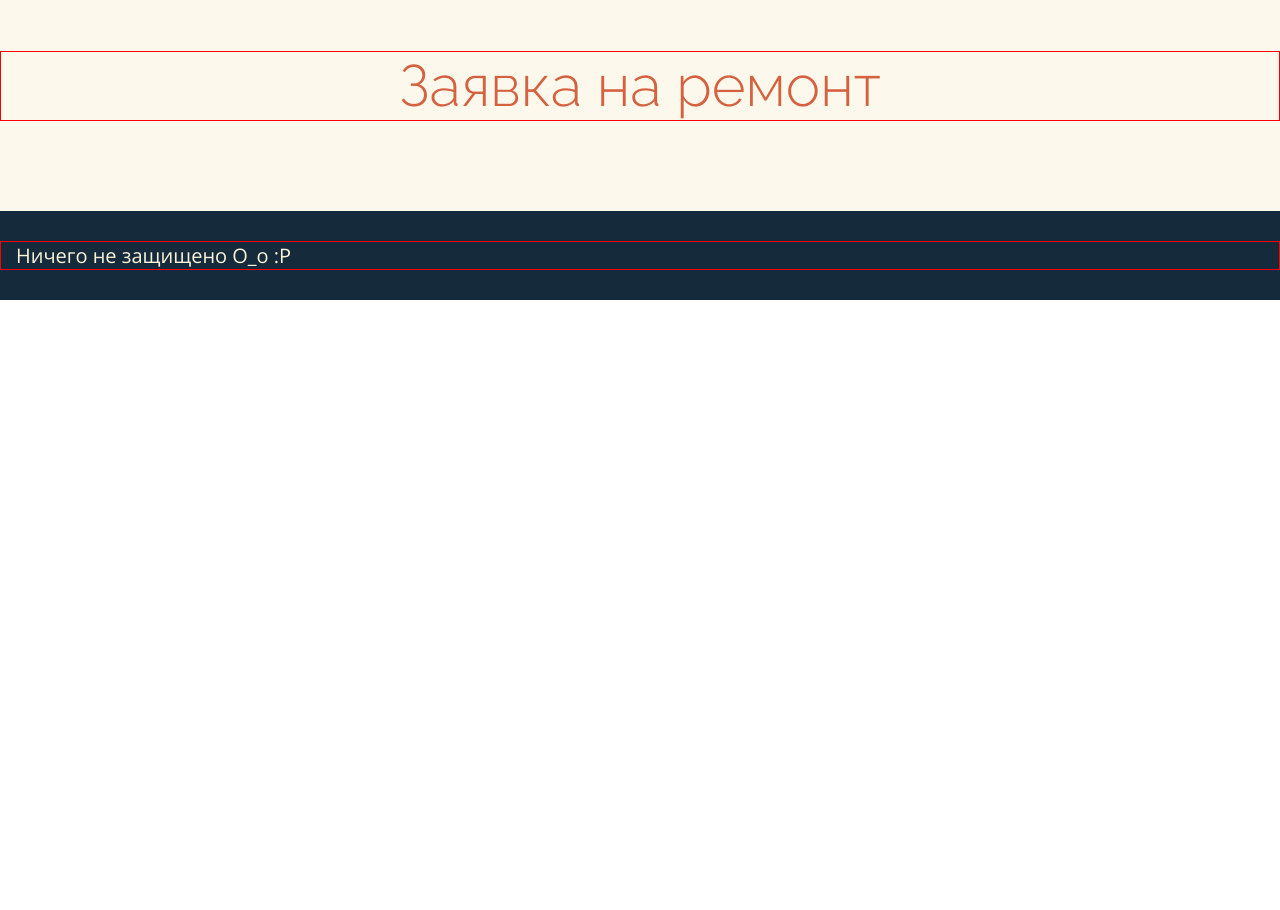
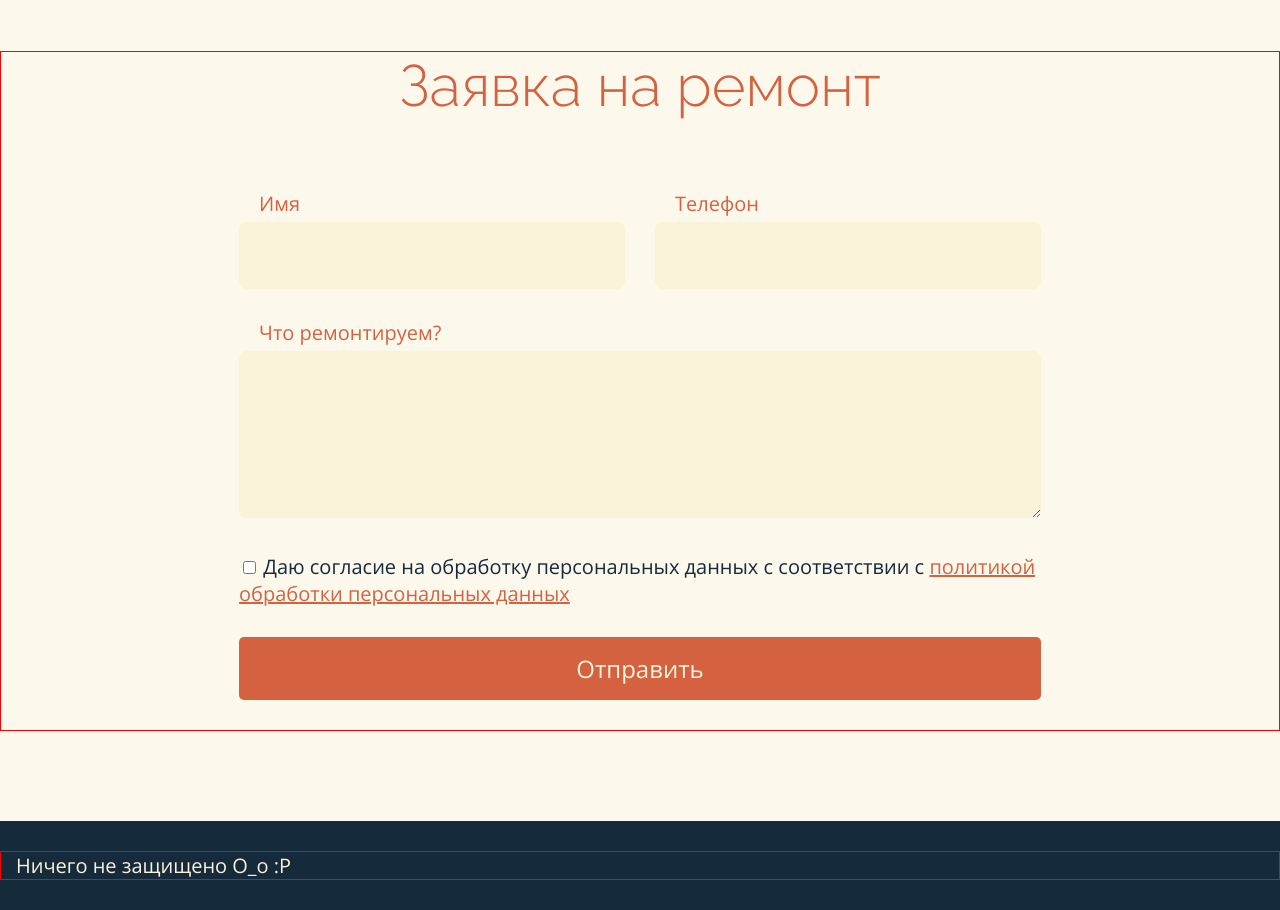
Before and after one commit to kaddem/2458-remcom-demidov, a plain HTML site: page www/index.html in a window 1280 px wide. Shown: the part 1537-2447 px from the top of the page. Before the commit the page ends 1837 px from the top, so only its background shows below. Drawn offline with Linux system fonts and the light colour scheme.

Commit message:
верстка и стилизация формы зафвки на ремонт

```diff
--- a/src/styles/blocks/_btn.scss
+++ b/src/styles/blocks/_btn.scss
@@ -25,3 +25,7 @@
     display: inline-block;
   }
 }
+
+.btn-form {
+  width: 100%;
+}
--- a/src/styles/style.scss
+++ b/src/styles/style.scss
@@ -11,4 +11,5 @@
 @import "blocks/_btn";
 @import "blocks/_services";
 @import "blocks/_order";
+@import "blocks/_form";
 @import "blocks/_footer";
--- a/www/index.html
+++ b/www/index.html
@@ -87,7 +87,32 @@
     <section class="order" id="order">
       <div class="order-inner">
         <h2 class="order-title">Заявка на ремонт</h2>
+        <form action="#" class="form">
+          <div class="form-field form-field-half">
+            <label for="name" class="form-label">Имя</label>
+            <input id="name" type="text" class="form-input">
+          </div>
+          <div class="form-field form-field-half">
+            <label for="phone" class="form-label">Телефон</label>
+            <input id="phone" type="text" class="form-input">
+          </div>
+          <div class="form-field">
+            <label for="message" class="form-label">Что ремонтируем?</label>
+            <textarea name="" id="message" class="form-textarea"></textarea>
+          </div>
+          <div class="form-field">
+            <input id="confirm" type="checkbox" class="form-checkbox">
+            <label for="confirm" class="form-checkbox-label">
+              Даю согласие на обработку персональных данных с соответствии с
+              <a href="#">политикой обработки персональных данных</a>
+            </label>
+          </div>
+          <div class="form-field">
+            <button type="submit" class="btn btn-form">Отправить</button>
+          </div>
+        </form>
       </div>
+
     </section>
   </main>
 
```
Also changed, not shown: www/style/style.css.
